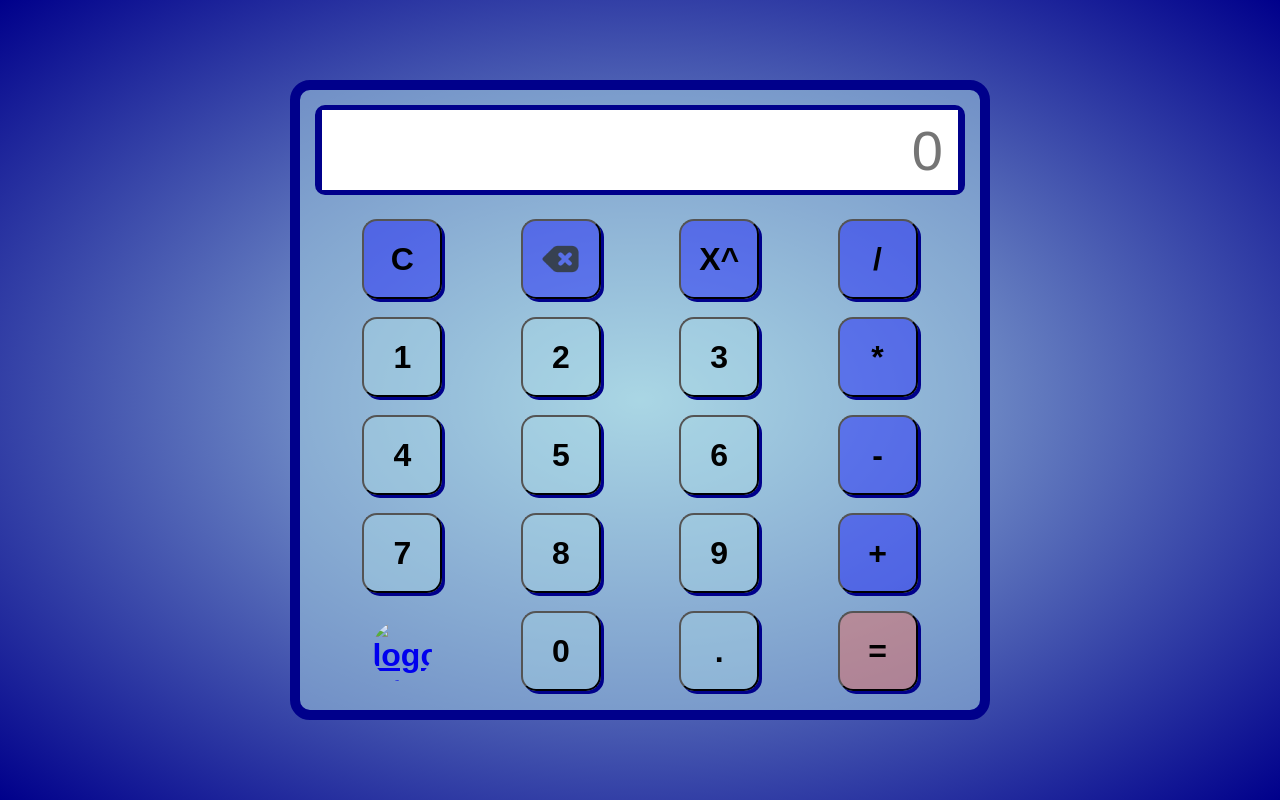
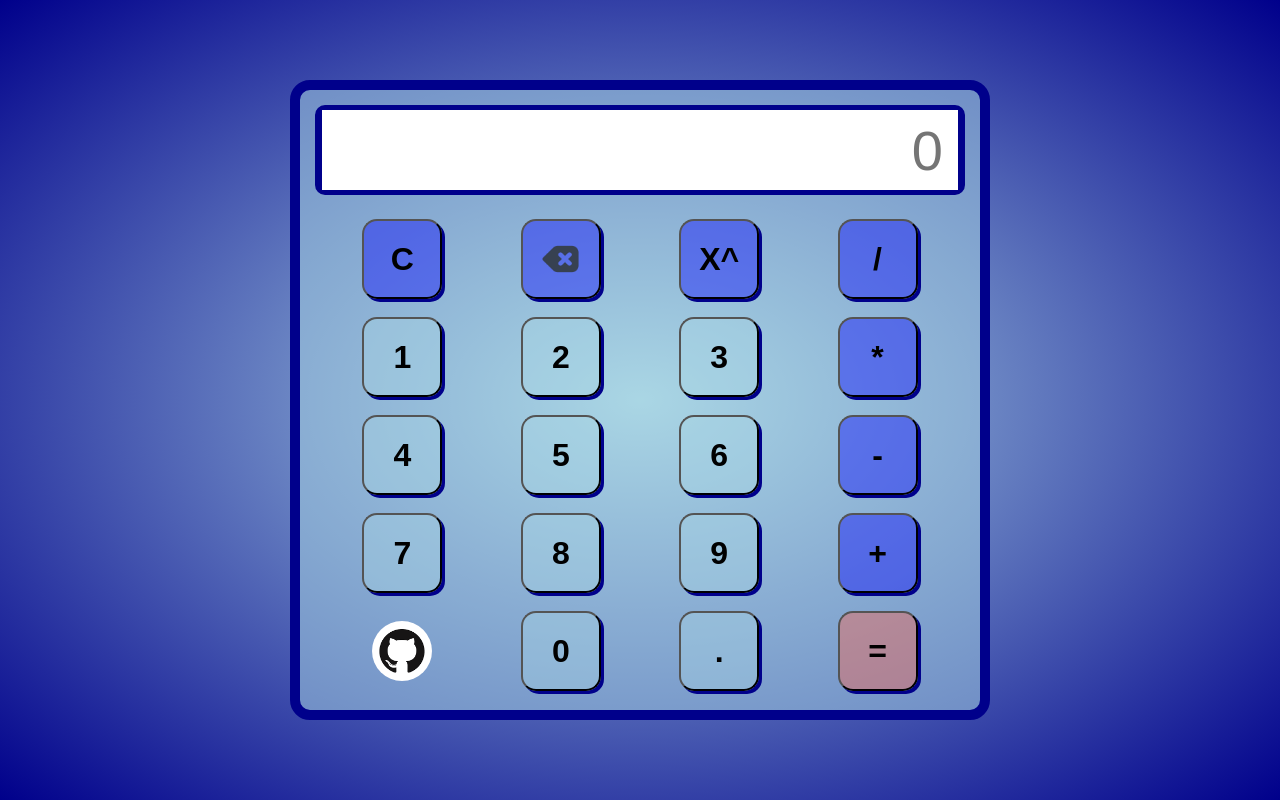
Before and after one commit to CaraballoCristian/Calculator, a plain HTML site: page index.html in a window 1280 px wide. Drawn offline with Linux system fonts and the light colour scheme; the site is published under a folder, as on GitHub Pages, so addresses that start at the root find nothing.

Commit message:
al fingit add .

```diff
--- a/index.html
+++ b/index.html
@@ -33,7 +33,7 @@
             <button class="btn numeros" id="8" value="8">8</button>
             <button class="btn numeros" id="9" value="9">9</button>
             <button class="btn operaciones" id="sum" value="+">+</button>
-            <button id="logo-github"><a id="logo-github" href="https://github.com/CaraballoCristian" target="_blank"><img id="logo-github" src="/assets/logo-github.png" alt="logo-github"></a></button>
+            <button id="logo-github"><a id="logo-github" href="https://github.com/CaraballoCristian" target="_blank"><img id="logo-github" src="./assets/logo-github.png" alt="logo-github"></a></button>
             <button class="btn numeros" id="0" value="0">0</button>
             <button class="btn numeros" id="dot" value=".">.</button>
             <button class="btn igual" id="equal" value="=">=</button>
```
